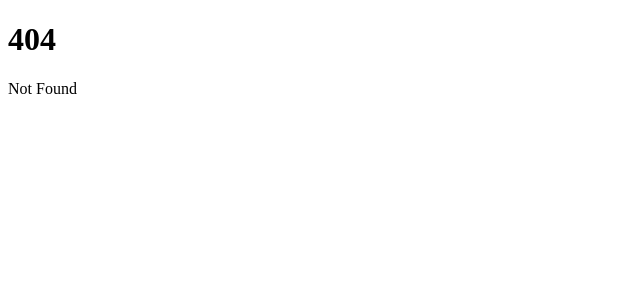
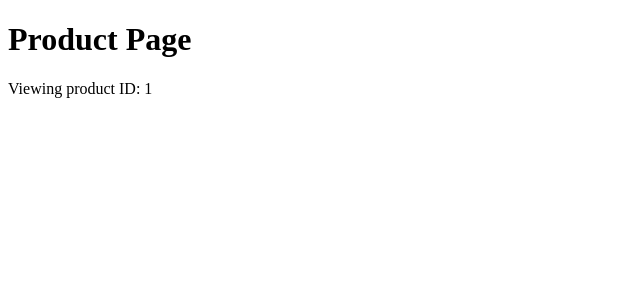
Before and after one commit to han-hum/conscious-beauty, a SvelteKit app in the folder client/: page /product/1 in a window 1280 px wide. Before the commit this address had no page. Shown: the top 300 px of the page, without its empty margins (0-640 px from the left). Built offline with nearby package versions, Linux system fonts and the light colour scheme.

Commit message:
Routing setup and verifying it works. Backend connection

```diff
--- /dev/null
+++ b/client/src/routes/login/+page.svelte
@@ -0,0 +1,2 @@
+<h1>Login / Register</h1>
+<p>This is where user authentication will go.</p>
--- /dev/null
+++ b/client/src/routes/product/[id]/+page.svelte
@@ -0,0 +1,6 @@
+<script>
+    export let params;
+  </script>
+
+  <h1>Product Page</h1>
+  <p>Viewing product ID: {params.id}</p>
--- /dev/null
+++ b/client/src/routes/profile/+page.svelte
@@ -0,0 +1,2 @@
+<h1>Your Profile</h1>
+<p>This is where you’ll see your reviews and profile info.</p>
```
Also changed, not shown: 1 other file (tests, documents, lock files or other folders).
